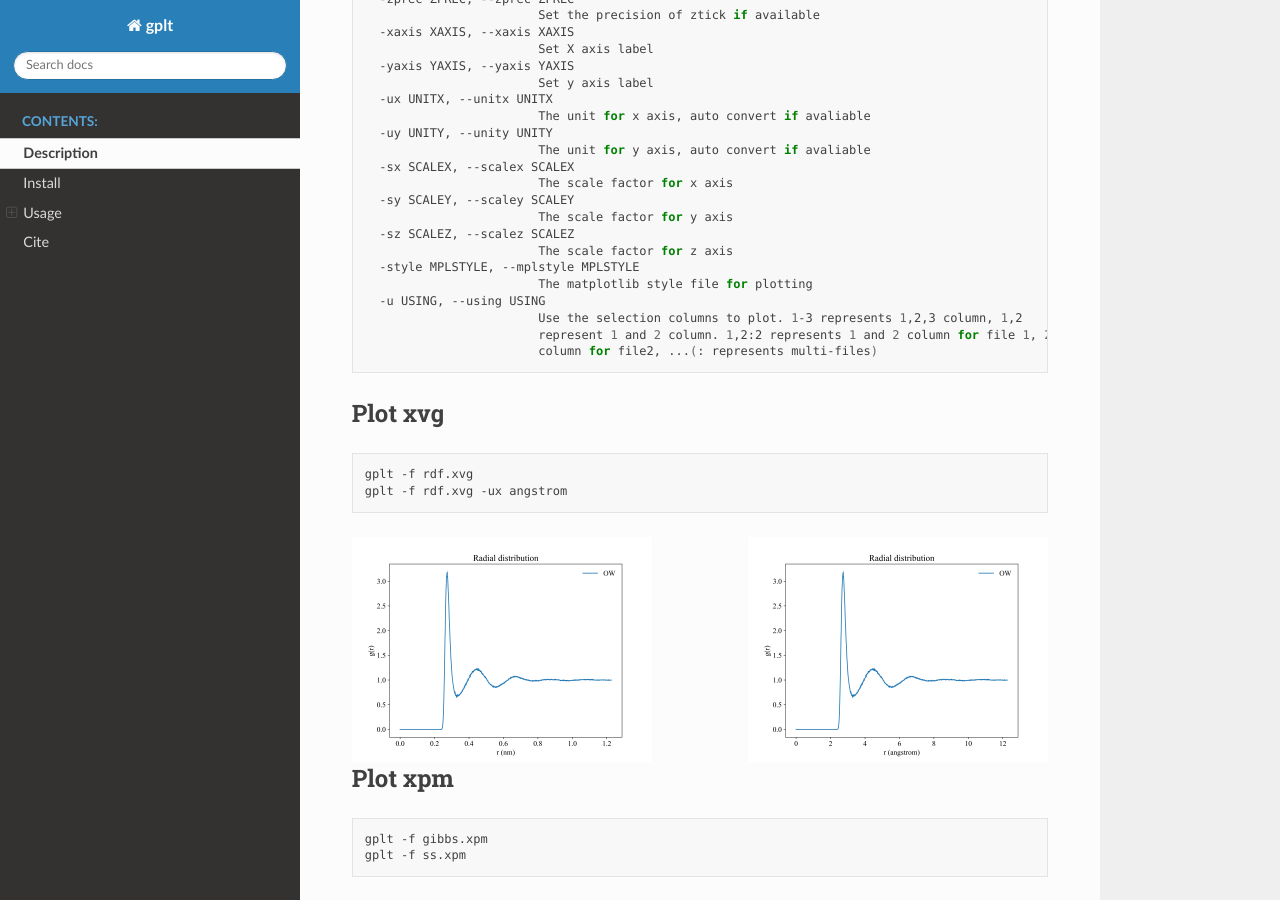
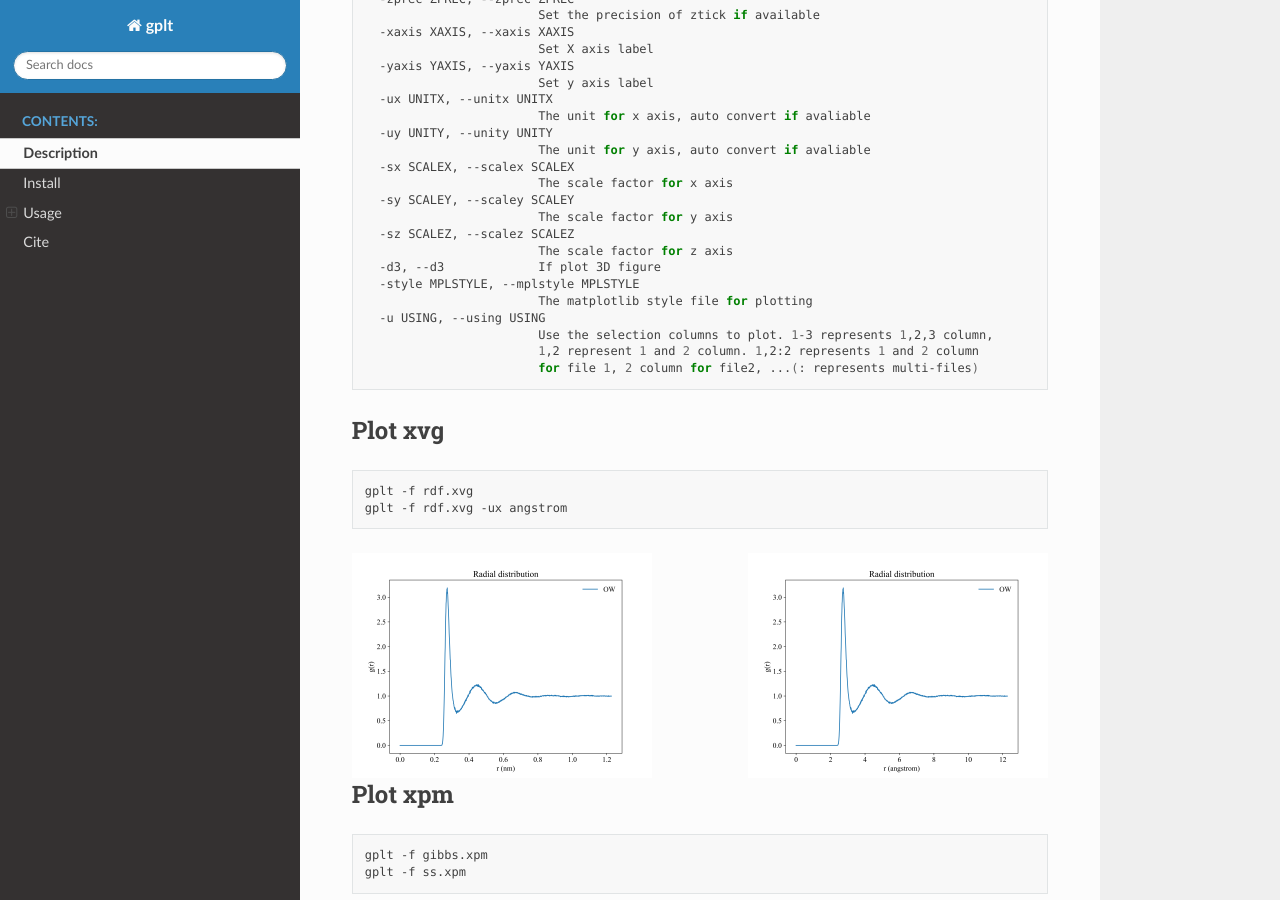
Before and after one commit to liuyujie714/gplt, a Sphinx documentation site: the page built from docs/source/gplt.md, in a window 1280 px wide and 900 px high, scrolled down 1455 px. Built offline with Sphinx 7.4.7 and the Read the Docs theme 2.0.0, drawn with Linux system fonts in a browser that asks for light colours.

Commit message:
update doc

````diff
--- a/docs/source/gplt.md
+++ b/docs/source/gplt.md
@@ -79,12 +79,13 @@ Other options::
                         The scale factor for y axis
   -sz SCALEZ, --scalez SCALEZ
                         The scale factor for z axis
+  -d3, --d3             If plot 3D figure
   -style MPLSTYLE, --mplstyle MPLSTYLE
                         The matplotlib style file for plotting
   -u USING, --using USING
-                        Use the selection columns to plot. 1-3 represents 1,2,3 column, 1,2
-                        represent 1 and 2 column. 1,2:2 represents 1 and 2 column for file 1, 2
-                        column for file2, ...(: represents multi-files)
+                        Use the selection columns to plot. 1-3 represents 1,2,3 column,
+                        1,2 represent 1 and 2 column. 1,2:2 represents 1 and 2 column
+                        for file 1, 2 column for file2, ...(: represents multi-files)
 ```
 
 ## Plot xvg
````
